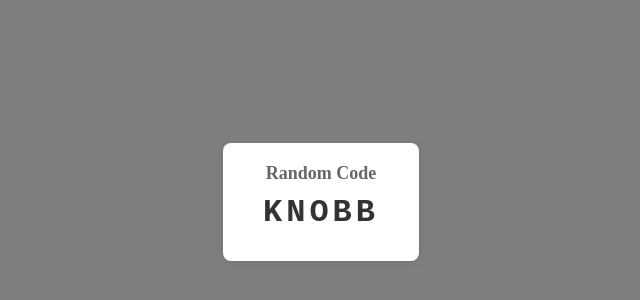
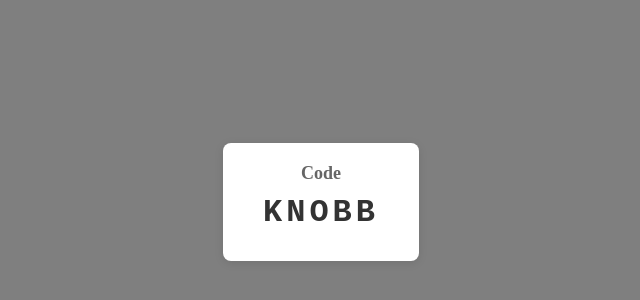
Before and after one commit to operalag/random-stuff, a plain HTML site: page index.html in a window 1280 px wide. Shown: the part 198-498 px from the top of the page, 319-959 px from the left. Drawn offline with Linux system fonts and the light colour scheme.

Commit message:
Update index.html

```diff
--- a/index.html
+++ b/index.html
@@ -37,7 +37,7 @@
 </head>
 <body>
   <div class="code-container">
-    <h2>Random Code</h2>
+    <h2>Code</h2>
     <div class="code" id="codeDisplay"></div>
   </div>
 
```
